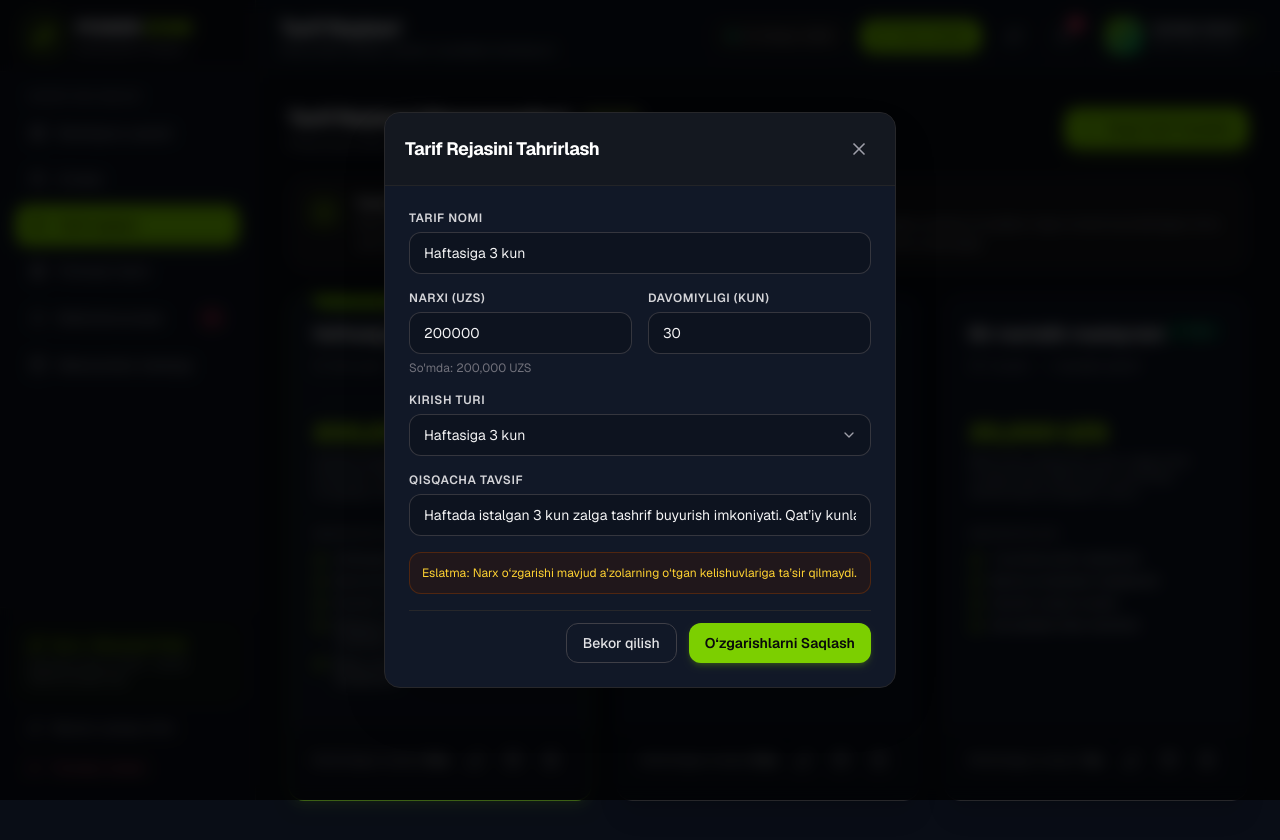
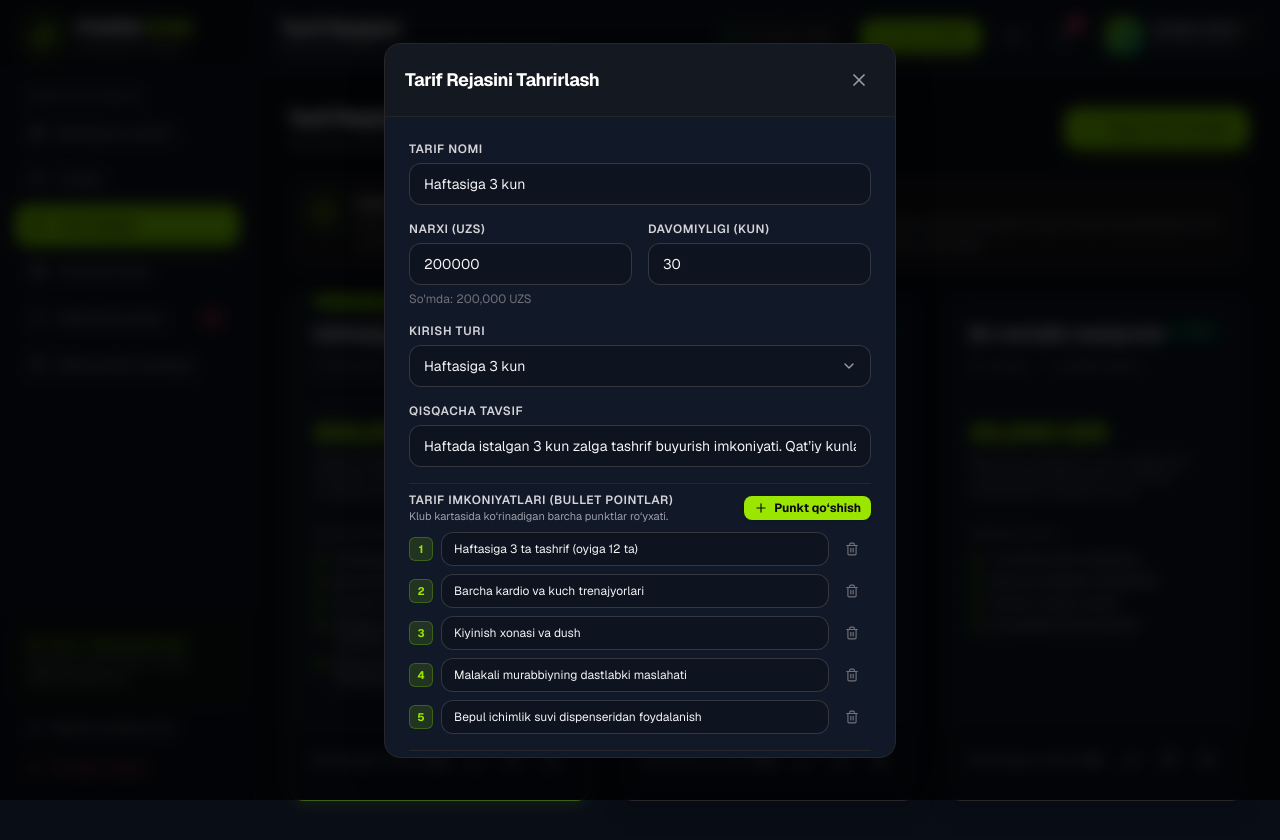
Before and after one commit to asadbekabdulhamidov/power-zone, a Next.js app: page /admin/memberships in a window 1280 px wide. Both pictures are taken after a click on the button 475 px from the left and 759 px from the top of the page. Shown: the top 840 px of the page. Built offline with nearby package versions, Linux system fonts and the light colour scheme.

Commit message:
feat: allow admin to edit, add, and remove plan bullet points (features)

```diff
--- a/src/app/admin/memberships/page.tsx
+++ b/src/app/admin/memberships/page.tsx
@@ -33,8 +33,55 @@ export default function MembershipsPage() {
   const [description, setDescription] = useState('');
   const [durationDays, setDurationDays] = useState<number>(30);
   const [accessType, setAccessType] = useState<AccessType>('monthly_unlimited');
-  const [featuresText, setFeaturesText] = useState('Barcha trenajyorlar\nKiyinish xonasi va dush\nDispenser suvi');
+  const [addFeatures, setAddFeatures] = useState<string[]>([
+    'Barcha kardio va kuch trenajyorlari',
+    'Kiyinish xonasi va dush',
+    'Bepul ichimlik suvi dispenseridan foydalanish',
+  ]);
+  const [addPopular, setAddPopular] = useState(false);
   const [formError, setFormError] = useState<string | null>(null);
+
+  // Add form feature helpers
+  const handleAddFeatureChange = (index: number, val: string) => {
+    const updated = [...addFeatures];
+    updated[index] = val;
+    setAddFeatures(updated);
+  };
+
+  const handleAddFeatureAppend = () => {
+    setAddFeatures([...addFeatures, '']);
+  };
+
+  const handleAddFeatureRemove = (index: number) => {
+    if (addFeatures.length <= 1) return;
+    setAddFeatures(addFeatures.filter((_, i) => i !== index));
+  };
+
+  // Edit form feature helpers
+  const handleEditFeatureChange = (index: number, val: string) => {
+    if (!editingPlan) return;
+    const updated = [...(editingPlan.features || [])];
+    updated[index] = val;
+    setEditingPlan({ ...editingPlan, features: updated });
+  };
+
+  const handleAddEditFeature = () => {
+    if (!editingPlan) return;
+    setEditingPlan({
+      ...editingPlan,
+      features: [...(editingPlan.features || []), ''],
+    });
+  };
+
+  const handleRemoveEditFeature = (index: number) => {
+    if (!editingPlan) return;
+    const current = editingPlan.features || [];
+    if (current.length <= 1) return;
+    setEditingPlan({
+      ...editingPlan,
+      features: current.filter((_, i) => i !== index),
+    });
+  };
 
   const handleAddSubmit = (e: React.FormEvent) => {
     e.preventDefault();
@@ -49,10 +96,14 @@ export default function MembershipsPage() {
       return;
     }
 
-    const features = featuresText
-      .split('\n')
+    const cleanedFeatures = addFeatures
       .map((f) => f.trim())
       .filter((f) => f.length > 0);
+
+    if (cleanedFeatures.length === 0) {
+      setFormError('Kamida bitta imkoniyat (bullet point) kiritilishi shart');
+      return;
+    }
 
     addPlan({
       name: name.trim(),
@@ -61,13 +112,20 @@ export default function MembershipsPage() {
       durationDays: Number(durationDays),
       accessType,
       status: 'active',
-      features,
+      features: cleanedFeatures,
+      popular: addPopular,
     });
 
     // Reset and close
     setName('');
     setPrice(250000);
     setDescription('');
+    setAddFeatures([
+      'Barcha kardio va kuch trenajyorlari',
+      'Kiyinish xonasi va dush',
+      'Bepul ichimlik suvi dispenseridan foydalanish',
+    ]);
+    setAddPopular(false);
     setIsAddModalOpen(false);
   };
 
@@ -75,14 +133,19 @@ export default function MembershipsPage() {
     e.preventDefault();
     if (!editingPlan) return;
 
+    const cleanedFeatures = (editingPlan.features || [])
+      .map((f) => f.trim())
+      .filter((f) => f.length > 0);
+
     updatePlan(editingPlan.id, {
-      name: editingPlan.name,
+      name: editingPlan.name.trim(),
       price: Number(editingPlan.price),
-      description: editingPlan.description,
+      description: editingPlan.description.trim(),
       durationDays: Number(editingPlan.durationDays),
       accessType: editingPlan.accessType,
       status: editingPlan.status,
-      features: editingPlan.features,
+      features: cleanedFeatures.length > 0 ? cleanedFeatures : ['Barcha trenajyorlar'],
+      popular: editingPlan.popular,
     });
 
     setEditingPlan(null);
@@ -221,7 +284,12 @@ export default function MembershipsPage() {
 
                 <div className="flex items-center gap-1.5">
                   <button
-                    onClick={() => setEditingPlan(plan)}
+                    onClick={() =>
+                      setEditingPlan({
+                        ...plan,
+                        features: plan.features ? [...plan.features] : [],
+                      })
+                    }
                     title="Tahrirlash"
                     className="p-2 text-zinc-400 hover:text-white hover:bg-zinc-800 rounded-lg transition-colors"
                   >
@@ -315,16 +383,71 @@ export default function MembershipsPage() {
             onChange={(e) => setDescription(e.target.value)}
           />
 
-          <div>
-            <label className="block text-xs font-semibold text-zinc-300 uppercase tracking-wider mb-1.5">
-              Tarif Imkoniyatlari (har bir satrga bittadan)
+          {/* BULLET POINTS (TARIF IMKONIATLARI) EDITOR */}
+          <div className="space-y-2 pt-2 border-t border-zinc-800">
+            <div className="flex items-center justify-between">
+              <div>
+                <label className="block text-xs font-semibold text-zinc-300 uppercase tracking-wider">
+                  Tarif Imkoniyatlari (Bullet Pointlar)
+                </label>
+                <p className="text-[11px] text-zinc-400">
+                  Landing sahifasida har bir punkt yashil tasdiq belgisi bilan chiqadi.
+                </p>
+              </div>
+              <button
+                type="button"
+                onClick={handleAddFeatureAppend}
+                className="inline-flex items-center gap-1.5 px-2.5 py-1 text-xs font-bold text-zinc-950 bg-lime-400 hover:bg-lime-300 rounded-lg shadow-sm transition-colors cursor-pointer"
+              >
+                <Plus className="w-3.5 h-3.5" />
+                <span>Punkt qo‘shish</span>
+              </button>
+            </div>
+
+            <div className="space-y-2 max-h-56 overflow-y-auto pr-1 mt-2">
+              {addFeatures.map((feat, idx) => (
+                <div key={idx} className="flex items-center gap-2">
+                  <div className="w-6 h-6 rounded-md bg-lime-500/15 border border-lime-500/30 text-lime-400 flex items-center justify-center shrink-0 text-[11px] font-bold">
+                    {idx + 1}
+                  </div>
+                  <input
+                    type="text"
+                    value={feat}
+                    onChange={(e) => handleAddFeatureChange(idx, e.target.value)}
+                    placeholder={`Imkoniyat ${idx + 1}...`}
+                    className="flex-1 bg-[#0d131f] border border-zinc-700/80 rounded-xl px-3 py-2 text-xs text-zinc-100 placeholder:text-zinc-500 focus:border-lime-500 focus:outline-none focus:ring-1 focus:ring-lime-500"
+                    required
+                  />
+                  <button
+                    type="button"
+                    onClick={() => handleAddFeatureRemove(idx)}
+                    disabled={addFeatures.length <= 1}
+                    className="p-2 text-zinc-500 hover:text-rose-400 hover:bg-rose-950/40 rounded-lg transition-colors disabled:opacity-25 disabled:cursor-not-allowed cursor-pointer"
+                    title="Ushbu punktni o‘chirish"
+                  >
+                    <Trash2 className="w-3.5 h-3.5" />
+                  </button>
+                </div>
+              ))}
+            </div>
+          </div>
+
+          {/* Popular Toggle */}
+          <div className="flex items-center gap-2.5 pt-2 border-t border-zinc-800">
+            <input
+              type="checkbox"
+              id="addPlanPopular"
+              checked={addPopular}
+              onChange={(e) => setAddPopular(e.target.checked)}
+              className="w-4 h-4 rounded border-zinc-700 bg-zinc-900 text-lime-500 focus:ring-lime-500 cursor-pointer"
+            />
+            <label
+              htmlFor="addPlanPopular"
+              className="text-xs text-zinc-300 font-semibold cursor-pointer flex items-center gap-1.5"
+            >
+              <Sparkles className="w-3.5 h-3.5 text-lime-400" />
+              <span>Eng ommabop tarif deb belgilash (&ldquo;ENG OMMABOP TANLOV&rdquo; yorlig‘i)</span>
             </label>
-            <textarea
-              rows={4}
-              value={featuresText}
-              onChange={(e) => setFeaturesText(e.target.value)}
-              className="w-full bg-[#0d131f] border border-zinc-700/80 rounded-xl px-3.5 py-2.5 text-xs text-zinc-100 placeholder:text-zinc-500 focus:border-lime-500 focus:outline-none focus:ring-1 focus:ring-lime-500"
-            />
           </div>
 
           <div className="pt-3 border-t border-zinc-800 flex items-center justify-end gap-3">
@@ -413,6 +536,75 @@ export default function MembershipsPage() {
               }
             />
 
+            {/* BULLET POINTS (TARIF IMKONIATLARI) EDITOR */}
+            <div className="space-y-2 pt-2 border-t border-zinc-800">
+              <div className="flex items-center justify-between">
+                <div>
+                  <label className="block text-xs font-semibold text-zinc-300 uppercase tracking-wider">
+                    Tarif Imkoniyatlari (Bullet Pointlar)
+                  </label>
+                  <p className="text-[11px] text-zinc-400">
+                    Klub kartasida ko‘rinadigan barcha punktlar ro‘yxati.
+                  </p>
+                </div>
+                <button
+                  type="button"
+                  onClick={handleAddEditFeature}
+                  className="inline-flex items-center gap-1.5 px-2.5 py-1 text-xs font-bold text-zinc-950 bg-lime-400 hover:bg-lime-300 rounded-lg shadow-sm transition-colors cursor-pointer"
+                >
+                  <Plus className="w-3.5 h-3.5" />
+                  <span>Punkt qo‘shish</span>
+                </button>
+              </div>
+
+              <div className="space-y-2 max-h-56 overflow-y-auto pr-1 mt-2">
+                {(editingPlan.features || []).map((feat, idx) => (
+                  <div key={idx} className="flex items-center gap-2">
+                    <div className="w-6 h-6 rounded-md bg-lime-500/15 border border-lime-500/30 text-lime-400 flex items-center justify-center shrink-0 text-[11px] font-bold">
+                      {idx + 1}
+                    </div>
+                    <input
+                      type="text"
+                      value={feat}
+                      onChange={(e) => handleEditFeatureChange(idx, e.target.value)}
+                      placeholder={`Imkoniyat ${idx + 1} (masalan: Barcha trenajyorlar)...`}
+                      className="flex-1 bg-[#0d131f] border border-zinc-700/80 rounded-xl px-3 py-2 text-xs text-zinc-100 placeholder:text-zinc-500 focus:border-lime-500 focus:outline-none focus:ring-1 focus:ring-lime-500"
+                      required
+                    />
+                    <button
+                      type="button"
+                      onClick={() => handleRemoveEditFeature(idx)}
+                      disabled={(editingPlan.features || []).length <= 1}
+                      className="p-2 text-zinc-500 hover:text-rose-400 hover:bg-rose-950/40 rounded-lg transition-colors disabled:opacity-25 disabled:cursor-not-allowed cursor-pointer"
+                      title="Ushbu punktni o‘chirish"
+                    >
+                      <Trash2 className="w-3.5 h-3.5" />
+                    </button>
+                  </div>
+                ))}
+              </div>
+            </div>
+
+            {/* Popular Toggle */}
+            <div className="flex items-center gap-2.5 pt-2 border-t border-zinc-800">
+              <input
+                type="checkbox"
+                id="editPlanPopular"
+                checked={editingPlan.popular || false}
+                onChange={(e) =>
+                  setEditingPlan({ ...editingPlan, popular: e.target.checked })
+                }
+                className="w-4 h-4 rounded border-zinc-700 bg-zinc-900 text-lime-500 focus:ring-lime-500 cursor-pointer"
+              />
+              <label
+                htmlFor="editPlanPopular"
+                className="text-xs text-zinc-300 font-semibold cursor-pointer flex items-center gap-1.5"
+              >
+                <Sparkles className="w-3.5 h-3.5 text-lime-400" />
+                <span>Eng ommabop tarif deb belgilash (&ldquo;ENG OMMABOP TANLOV&rdquo; yorlig‘i)</span>
+              </label>
+            </div>
+
             <div className="p-3 rounded-xl bg-amber-950/30 border border-amber-800/40 text-amber-300 text-xs">
               Eslatma: Narx o‘zgarishi mavjud a’zolarning o‘tgan kelishuvlariga ta’sir qilmaydi.
             </div>
```
